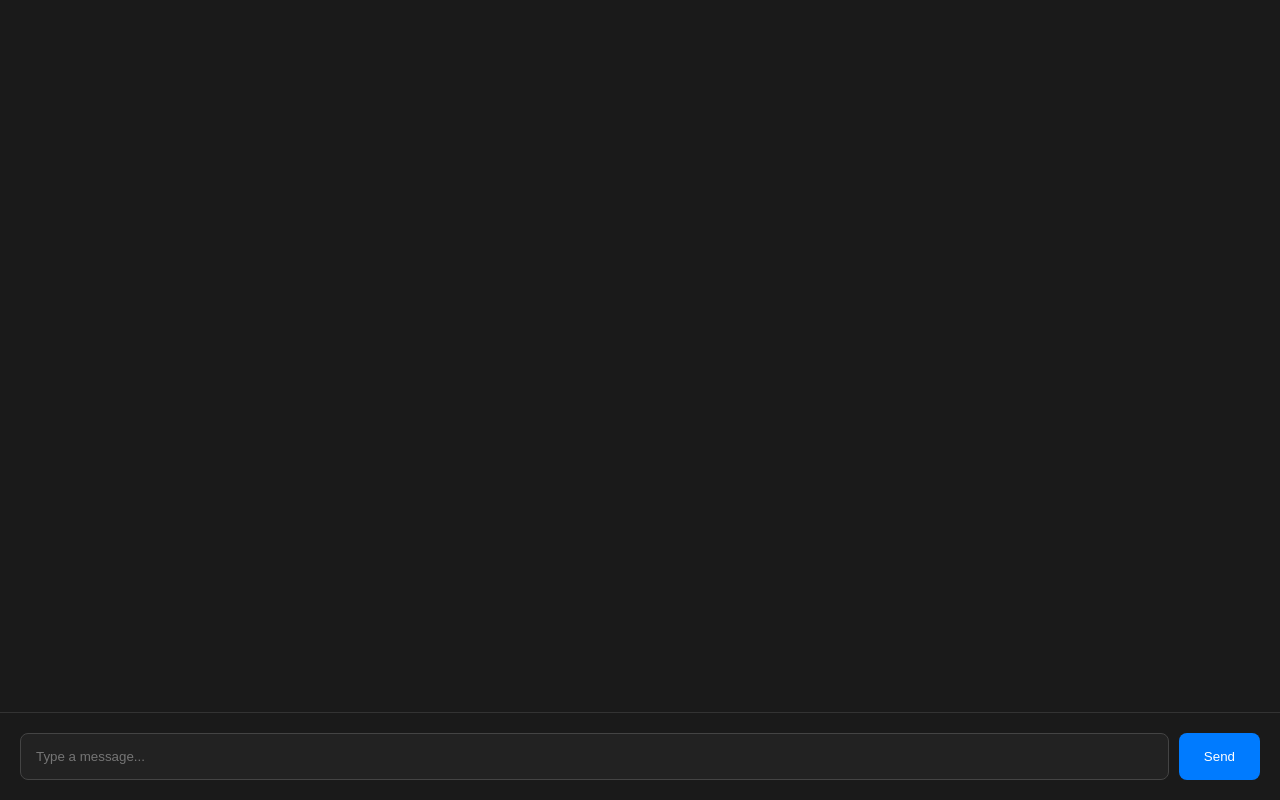
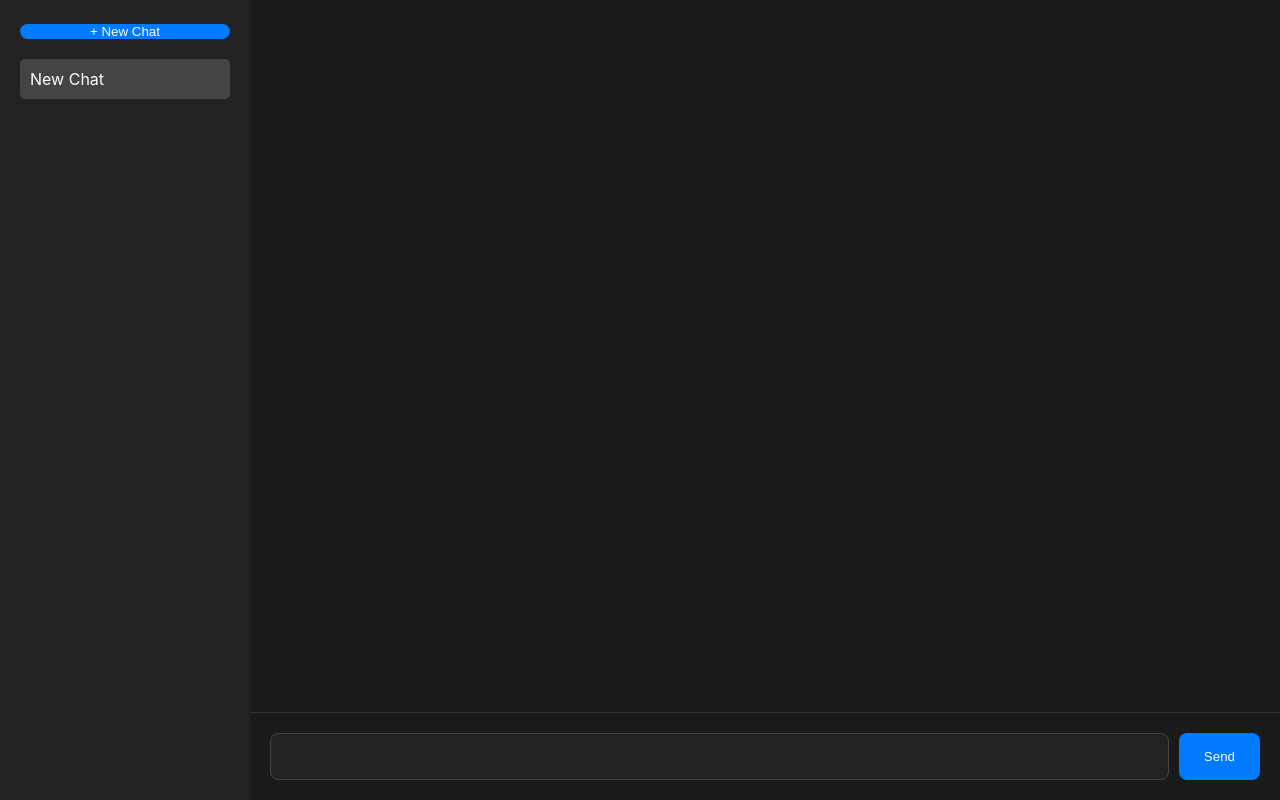
Before and after one commit to raunak-commits/ai_chat_app, a React app in the folder frontend/: page / in a window 1280 px wide. Built offline with nearby package versions, Linux system fonts and the light colour scheme; the HTML template or start-up script is replaced by a standard one.

Commit message:
feat: implement multiple chat sessions and sidebar

```diff
--- a/frontend/src/App.jsx
+++ b/frontend/src/App.jsx
@@ -2,35 +2,34 @@ import { useState, useEffect, useRef } from 'react';
 import './App.css';
 
 function App() {
-  // 1. Initialize state with localStorage to persist chat
-  const [messages, setMessages] = useState(() => {
-    const saved = localStorage.getItem("chatHistory");
-    return saved ? JSON.parse(saved) : [];
+  const [chats, setChats] = useState(() => {
+    const saved = localStorage.getItem("myChats");
+    return saved ? JSON.parse(saved) : [{ id: Date.now(), title: 'New Chat', messages: [] }];
   });
+  const [activeChatId, setActiveChatId] = useState(chats[0].id);
   const [input, setInput] = useState('');
   const [isLoading, setIsLoading] = useState(false);
-
-  // Create a ref to track the bottom of the message list
   const messagesEndRef = useRef(null);
 
-  // 2. Save to localStorage every time messages change
   useEffect(() => {
-    localStorage.setItem("chatHistory", JSON.stringify(messages));
-  }, [messages]);
+    localStorage.setItem("myChats", JSON.stringify(chats));
+  }, [chats]);
 
-  // 3. Auto-scroll to bottom whenever messages update
   useEffect(() => {
     messagesEndRef.current?.scrollIntoView({ behavior: "smooth" });
-  }, [messages]);
+  }, [chats]);
+
+  const activeChat = chats.find(c => c.id === activeChatId) || chats[0];
 
   const sendMessage = async (e) => {
     e.preventDefault();
     if (!input.trim()) return;
 
     const userMessage = { sender: 'user', text: input };
-    const newMessages = [...messages, userMessage]; // Include the new message
+    const newMessages = [...activeChat.messages, userMessage];
 
-    setMessages(newMessages);
+    // Update the specific chat
+    setChats(prev => prev.map(c => c.id === activeChatId ? { ...c, messages: newMessages } : c));
     setInput('');
     setIsLoading(true);
 
@@ -38,48 +37,55 @@ function App() {
       const response = await fetch('https://aichatapp-production-79ee.up.railway.app/chat', {
         method: 'POST',
         headers: { 'Content-Type': 'application/json' },
-        // IMPORTANT: We now send the WHOLE history (newMessages)
         body: JSON.stringify({ messages: newMessages }),
       });
 
       const data = await response.json();
-      if (!response.ok) throw new Error(data.error || 'Something went wrong');
-
-      // Update with AI response
-      setMessages((prev) => [...prev, { sender: 'ai', text: data.reply }]);
+      setChats(prev => prev.map(c => c.id === activeChatId ? {
+        ...c,
+        messages: [...newMessages, { sender: 'ai', text: data.reply }],
+        title: c.messages.length === 0 ? input.substring(0, 20) : c.title // Set title on first message
+      } : c));
     } catch (error) {
-      setMessages((prev) => [...prev, { sender: 'ai', text: `Error: ${error.message}` }]);
+      setChats(prev => prev.map(c => c.id === activeChatId ? { ...c, messages: [...newMessages, { sender: 'ai', text: 'Error' }] } : c));
     } finally {
       setIsLoading(false);
     }
   };
 
+  const createNewChat = () => {
+    const newChat = { id: Date.now(), title: 'New Chat', messages: [] };
+    setChats([newChat, ...chats]);
+    setActiveChatId(newChat.id);
+  };
+
   return (
-    <div className="app-container">
-      <div className="chat-window">
-        {messages.map((msg, i) => (
-          <div key={i} className={`message ${msg.sender}`}>
-            <div className="bubble">{msg.text}</div>
+    <div className="app-container" style={{ display: 'flex', flexDirection: 'row' }}>
+      {/* Sidebar */}
+      <div className="sidebar" style={{ width: '250px', background: '#222', padding: '20px', color: 'white' }}>
+        <button onClick={createNewChat} style={{ width: '100%', marginBottom: '20px' }}>+ New Chat</button>
+        {chats.map(chat => (
+          <div key={chat.id} onClick={() => setActiveChatId(chat.id)} style={{ cursor: 'pointer', padding: '10px', background: activeChatId === chat.id ? '#444' : 'transparent', marginBottom: '5px', borderRadius: '5px' }}>
+            {chat.title}
           </div>
         ))}
-        {isLoading && (
-          <div className="message ai">
-            <div className="bubble">Thinking...</div>
-          </div>
-        )}
-        {/* This div is the anchor for auto-scrolling */}
-        <div ref={messagesEndRef} />
       </div>
 
-      <form onSubmit={sendMessage} className="input-area">
-        <input
-          value={input}
-          onChange={(e) => setInput(e.target.value)}
-          placeholder="Type a message..."
-          disabled={isLoading}
-        />
-        <button type="submit" disabled={isLoading}>Send</button>
-      </form>
+      {/* Main Chat Area */}
+      <div className="chat-area" style={{ flex: 1, display: 'flex', flexDirection: 'column' }}>
+        <div className="chat-window">
+          {activeChat.messages.map((msg, i) => (
+            <div key={i} className={`message ${msg.sender}`}>
+              <div className="bubble">{msg.text}</div>
+            </div>
+          ))}
+          <div ref={messagesEndRef} />
+        </div>
+        <form onSubmit={sendMessage} className="input-area">
+          <input value={input} onChange={(e) => setInput(e.target.value)} />
+          <button type="submit">Send</button>
+        </form>
+      </div>
     </div>
   );
 }
```
